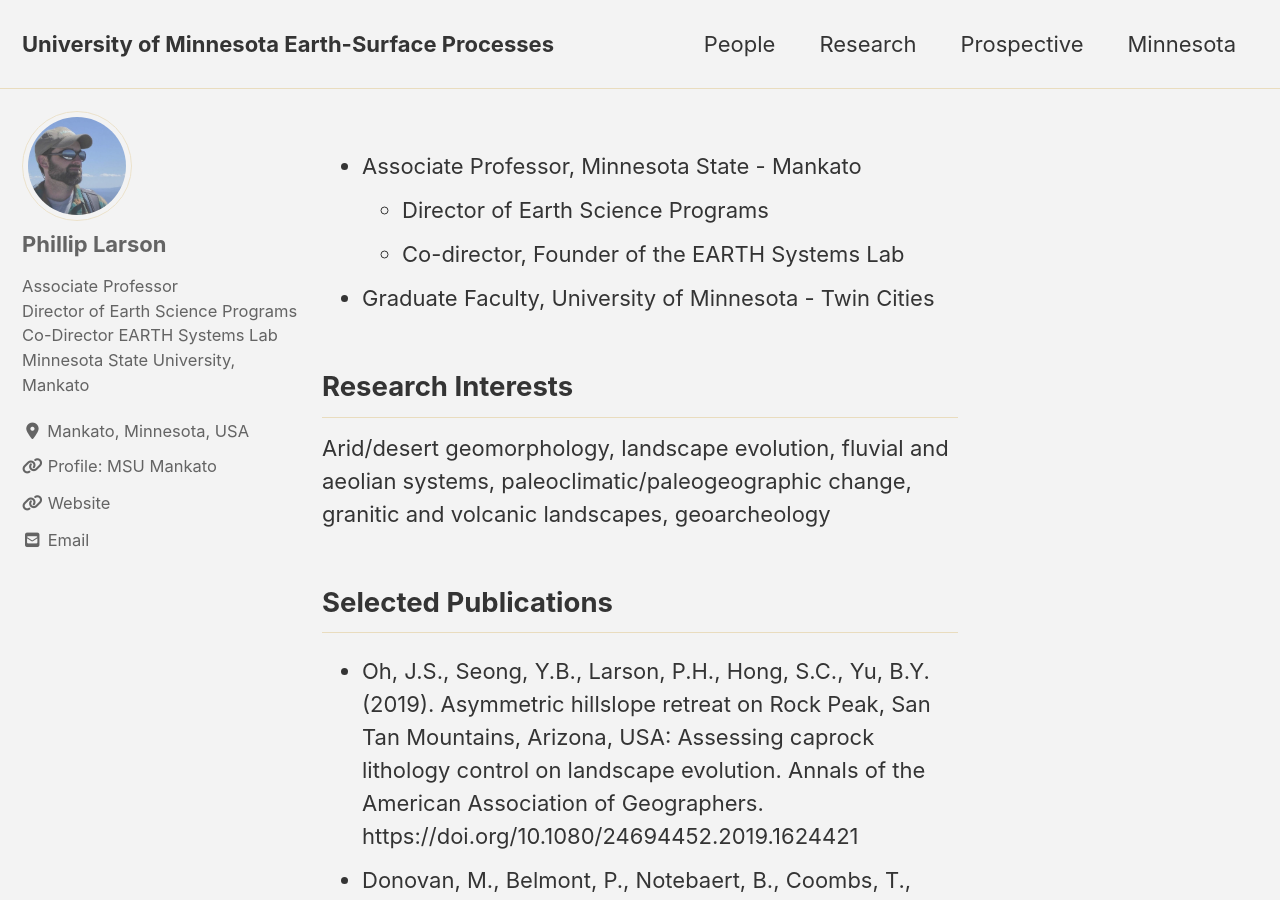
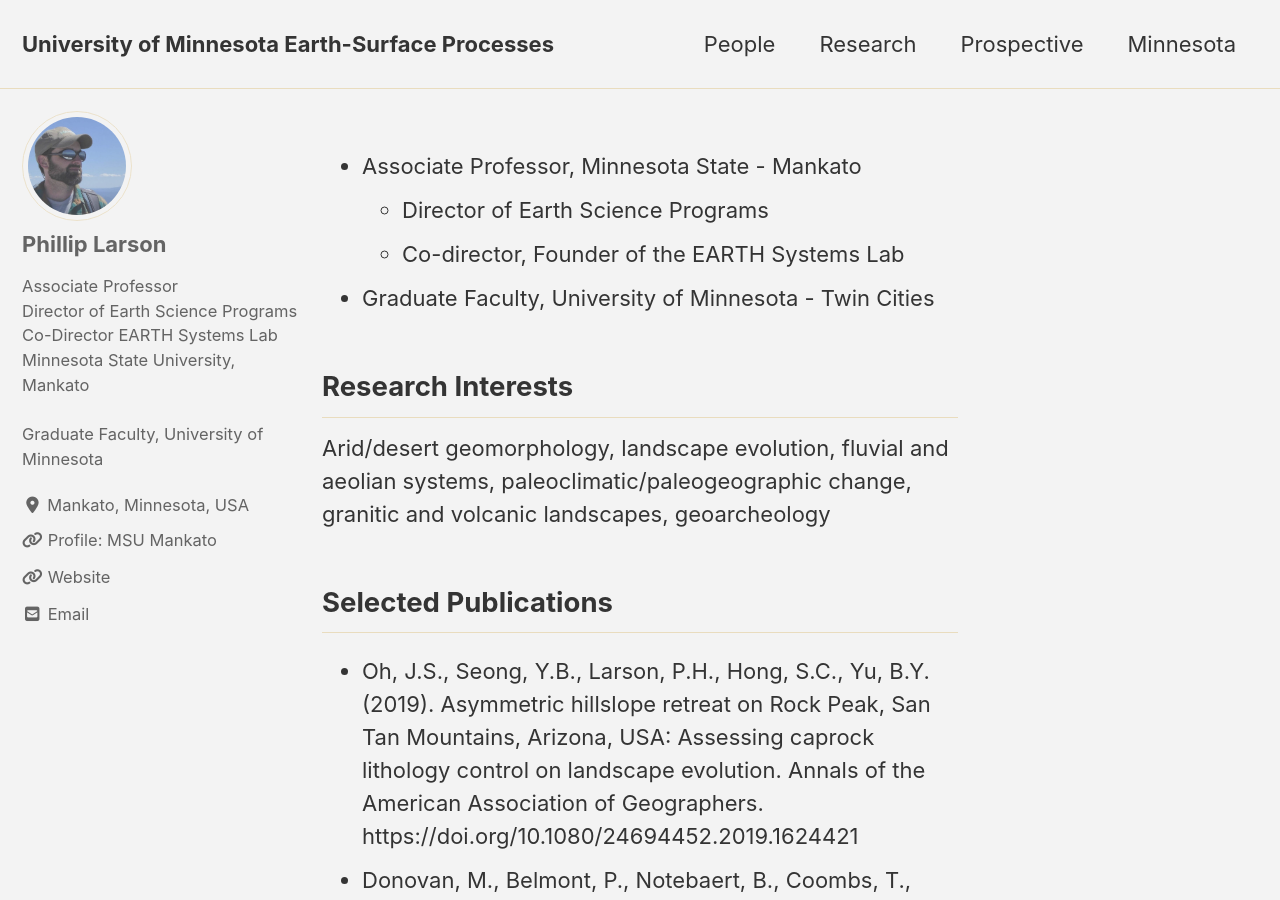
Before and after one commit to MNiMORPH/MNiMORPH.github.io, a Jekyll site: the page built from _pages/personal/phlarson.md, in a window 1280 px wide and 900 px high. Built offline with Jekyll 4.4.1, drawn with Linux system fonts in a browser that asks for light colours; cached includes are drawn as plain includes; nearby versions of some CDN libraries.

Commit message:
Larson bio UMN grad faculty

```diff
--- a/_data/authors.yml
+++ b/_data/authors.yml
@@ -26,7 +26,7 @@
 Phillip Larson:
   name             : "Phillip Larson"
   avatar           : "/assets/images/headshots/larson_square.jpg"
-  bio              : "Associate Professor<br/>Director of Earth Science Programs<br/>Co-Director EARTH Systems Lab<br/>Minnesota State University, Mankato"
+  bio              : "Associate Professor<br/>Director of Earth Science Programs<br/>Co-Director EARTH Systems Lab<br/>Minnesota State University, Mankato<br/><br/>Graduate Faculty, University of Minnesota"
   location         : Mankato, Minnesota, USA
   email            : phillip.larson@mnsu.edu
   links:
```
